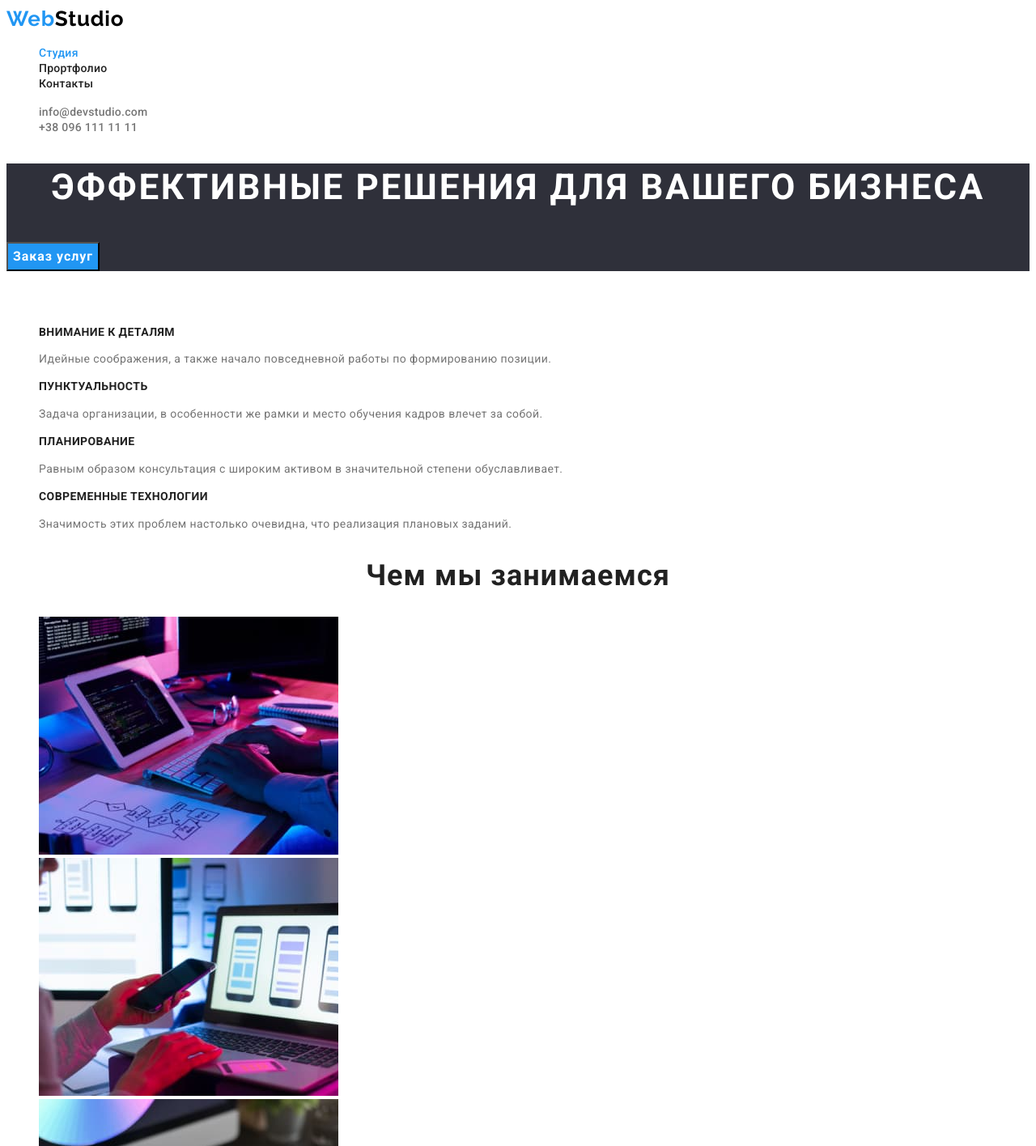
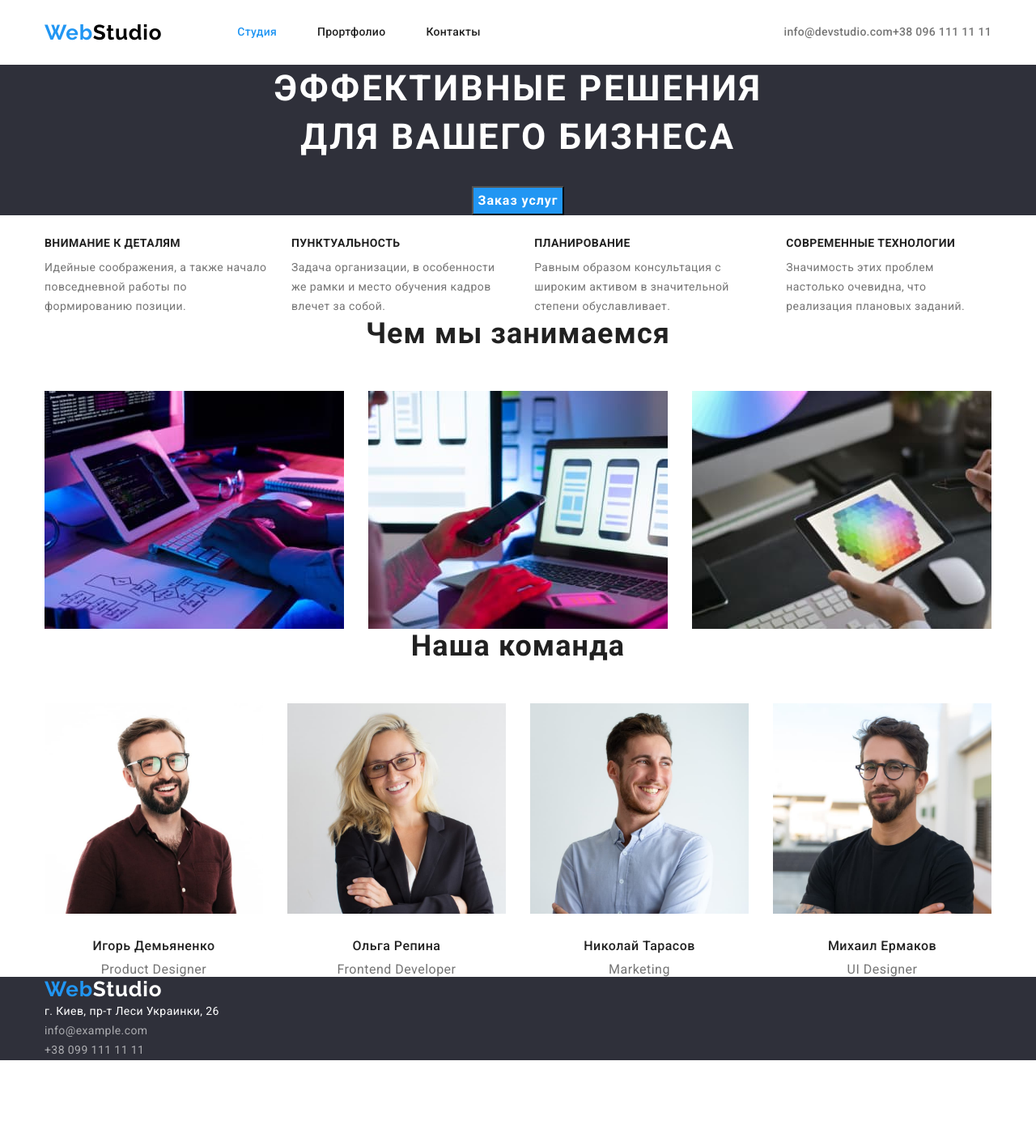
Before and after one commit to BozhiiKostya/goit-markup-hw-03, a plain HTML site: page index.html in a window 1280 px wide. Shown: the top 1416 px of the page at 81% size. After the commit the page ends 1310 px from the top, so only its background shows below. Drawn offline with nearby package versions, Linux system fonts and the light colour scheme.

Commit message:
Добавил флексы в студию

```diff
--- a/css/style.css
+++ b/css/style.css
@@ -14,6 +14,23 @@
 body {
   font-family: roboto, sans-serif;
 }
+/* --<reset styles>-- */
+h1,
+h2,
+h3,
+p {
+  margin: 0;
+}
+ul {
+  margin: 0;
+  padding: 0;
+}
+img {
+  display: block;
+  max-width: 100%;
+  height: auto;
+}
+/* --</reset styles>-- */
 .link {
   text-decoration: none;
 }
@@ -21,7 +38,17 @@ body {
   list-style: none;
 }
 /* ----------------------HEADER------------------------------ */
+.header-page .conteiner {
+  display: flex;
+  width: 1200px;
+  margin-right: auto;
+  margin-left: auto;
+  padding: 0 15px;
+}
+
 .logo {
+  display: block;
+  margin-right: 93px;
   font-family: Raleway;
   font-weight: bold;
   font-size: 26px;
@@ -30,14 +57,27 @@ body {
   color: var(--color-logotype);
 }
 .accent {
-  color: #2196f3;
+  color: var(--second-color-link);
+}
+.header-nav {
+  display: flex;
+  align-items: center;
+}
+.header-list {
+  display: flex;
 }
 .header-link {
+  display: block;
+  padding-top: 32px;
+  padding-bottom: 32px;
   font-weight: 500;
   font-size: 14px;
   line-height: 1.14;
   letter-spacing: 0.02em;
   color: var(--first-color-link);
+}
+.item:not(:last-child) {
+  margin-right: 50px;
 }
 .primery {
   color: var(--second-color-link);
@@ -47,7 +87,13 @@ body {
   color: var(--second-color-link);
 }
 
+.contacts-list {
+  display: flex;
+  margin-left: auto;
+  align-items: center;
+}
 .contacts-link {
+  display: block;
   font-weight: 500;
   font-size: 14px;
   line-height: 1.14;
@@ -61,12 +107,19 @@ body {
 /* ----------------------HERO------------------------------ */
 .hero {
   background-color: var(--background-section);
+  text-align: center;
+}
+.hero .container {
+  width: 696px;
+  padding: 0 15px;
+  margin-left: auto;
+  margin-right: auto;
 }
 .hero-title {
+  margin-bottom: 30px;
   font-weight: 900;
   font-size: 44px;
   line-height: 1.36;
-  text-align: center;
   letter-spacing: 0.06em;
   text-transform: uppercase;
   color: #ffffff;
@@ -85,7 +138,8 @@ body {
 .title-values {
   visibility: hidden;
 }
-.mini-title {
+.list-values .mini-title {
+  margin-bottom: 10px;
   font-weight: 700;
   font-size: 14px;
   line-height: 1.14;
@@ -94,6 +148,11 @@ body {
   color: var(--color-title-page);
 }
 .list-values {
+  display: flex;
+  width: 1200px;
+  margin-right: auto;
+  margin-left: auto;
+  padding: 0 15px;
   font-family: Roboto;
   font-weight: normal;
   font-size: 14px;
@@ -101,7 +160,11 @@ body {
   letter-spacing: 0.03em;
   color: var(--color-text-page);
 }
+.list-values .link:not(:last-child) {
+  margin-right: 30px;
+}
 .title-about {
+  margin-bottom: 50px;
   font-weight: bold;
   font-size: 36px;
   line-height: 1.17;
@@ -109,7 +172,41 @@ body {
   letter-spacing: 0.03em;
   color: var(--color-title-page);
 }
+.list-about {
+  display: flex;
+  width: 1200px;
+  margin-right: auto;
+  margin-left: auto;
+  padding: 0 15px;
+}
+.list-about .link:not(:last-child) {
+  margin-right: 30px;
+}
+.team-list {
+  display: flex;
+  width: 1200px;
+  margin-right: auto;
+  margin-left: auto;
+  padding: 0 15px;
+}
+.team-list .link:not(:last-child) {
+  margin-right: 30px;
+}
 .team-title {
+  margin-bottom: 50px;
+  font-weight: bold;
+  font-size: 36px;
+  line-height: 42px;
+  text-align: center;
+  letter-spacing: 0.03em;
+  color: var(--color-title-page);
+}
+.team-img {
+  margin-bottom: 30px;
+}
+
+.team-list .mini-title {
+  margin-bottom: 10px;
   font-weight: 500;
   font-size: 16px;
   line-height: 1.19;
@@ -130,6 +227,10 @@ body {
   background-color: var(--background-section);
 }
 .footer-address {
+  width: 1200px;
+  margin-right: auto;
+  margin-left: auto;
+  padding: 0 15px;
   font-style: normal;
 }
 .footer-logo {
--- a/index.html
+++ b/index.html
@@ -11,22 +11,24 @@
     <link
         href="https://fonts.googleapis.com/css2?family=Raleway:wght@700&family=Roboto:ital,wght@0,400;0,500;0,700;1,900&display=swap"
         rel="stylesheet">
+    <link rel="stylesheet" href="https://cdnjs.cloudflare.com/ajax/libs/modern-normalize/1.1.0/modern-normalize.min.css ">
     <link rel="stylesheet" href="./css/style.css">
 </head>
 <body>
     <header class="header-page">
-        <nav class="header-navigation">
+        <div class="conteiner">
+            <nav class="header-nav">
                 <a href="" lang="en" class="logo link">
                     <span class="accent">Web</span>Studio
                 </a>
                 <ul class="header-list list">
-                <li>
+                    <li class="item">
                         <a href="" class="header-link link primery">Студия</a>
                     </li>
-                <li>
+                    <li class="item">
                         <a href="./portfolio.html" class="header-link link">Прортфолио</a>
                     </li>
-                <li>
+                    <li class="item">
                         <a href="" class="header-link link">Контакты</a>
                     </li>
                 </ul>
@@ -39,30 +41,33 @@
                     <a href="tel:+380961111111" class="contacts-link link">+38 096 111 11 11</a>
                 </li>
             </ul>
+        </div>
     </header>
     <main>
         <section class="hero">
+            <div class="container">
                 <h1 class="hero-title">Эффективные решения для вашего бизнеса</h1>
                 <button type="button" class="button">
                     Заказ услуг
                 </button>
+            </div>
         </section>
         <div class="section-values">
             <h2 class="title-values">Наши ценности</h2>
             <ul class="list-values list">
-                <li>
+                <li class="link">
                     <h3 class="mini-title">Внимание к деталям</h3>
                     <p class="text">Идейные соображения, а также начало повседневной работы по формированию позиции.</p>
                 </li>
-                <li>
+                <li class="link">
                     <h3 class="mini-title">Пунктуальность</h3>
                     <p class="text">Задача организации, в особенности же рамки и место обучения кадров влечет за собой.</p>
                 </li>
-                <li>
+                <li class="link">
                     <h3 class="mini-title">Планирование</h3>
                     <p class="text">Равным образом консультация с широким активом в значительной степени обуславливает.</p>
                 </li>
-                <li>
+                <li class="link">
                     <h3 class="mini-title">Современные технологии</h3>
                     <p class="text">Значимость этих проблем настолько очевидна, что реализация плановых заданий.</p>
                 </li>
@@ -71,40 +76,41 @@
         <section class="about section">
             <h2 class="title-about">Чем мы занимаемся</h2>
             <ul class="list-about list">
-                <li>
+                <li class="link">
                     <a href=""><img src="./images/section-what/img1.jpg" alt="Вёрстка кода">
                     </a>
                 </li>
-                <li>
+                <li class="link">
                     <a href=""><img src="./images/section-what/img2.jpg" alt="Оформление дизайна страницы">
                     </a>
                 </li>
-                <li>
+                <li class="link">
                     <a href=""><img src="./images/section-what/img3.jpg" alt="Декор вашей страницы">
                     </a>
                 </li>
             </ul>
         </section>
         <section class="team-section">
+            <h2 class="team-title">Наша команда</h2>
             <ul class="team-list list">
-                <li>
-                    <img src="./images/section-team/person1.jpg" alt="Игорь Демьяненко" width="270">
-                    <h3 class="team-title">Игорь Демьяненко</h3>
+                <li class="link">
+                    <img class="team-img" src="./images/section-team/person1.jpg" alt="Игорь Демьяненко" width="270">
+                    <h3 class="mini-title">Игорь Демьяненко</h3>
                     <p lang="en" class="team-text">Product Designer</p>
                 </li>
-                <li>
-                    <img src="./images/section-team/person2.jpg" alt="Ольга Репина" width="270">
-                    <h3 class="team-title">Ольга Репина</h3>
+                <li class="link">
+                    <img class="team-img" src="./images/section-team/person2.jpg" alt="Ольга Репина" width="270">
+                    <h3 class="mini-title">Ольга Репина</h3>
                     <p lang="en" class="team-text">Frontend Developer</p>
                 </li>
-                <li>
-                    <img src="./images/section-team/person3.jpg" alt="Николай Тарасов" width="270">
-                    <h3 class="team-title">Николай Тарасов</h3>
+                <li class="link">
+                    <img class="team-img" src="./images/section-team/person3.jpg" alt="Николай Тарасов" width="270">
+                    <h3 class="mini-title">Николай Тарасов</h3>
                     <p lang="en" class="team-text">Marketing</p>
                 </li>
-                <li>
-                    <img src="./images/section-team/person4.jpg" alt="Михаил Ермаков" width="270">
-                    <h3 class="team-title">Михаил Ермаков</h3>
+                <li class="link">
+                    <img class="team-img" src="./images/section-team/person4.jpg" alt="Михаил Ермаков" width="270">
+                    <h3 class="mini-title">Михаил Ермаков</h3>
                     <p lang="en" class="team-text">UI Designer</p>
                 </li>
             </ul>
```
Also changed, not shown: portfolio.html (+8 -5 lines). Lines whose indentation alone changed are shown as unchanged.
